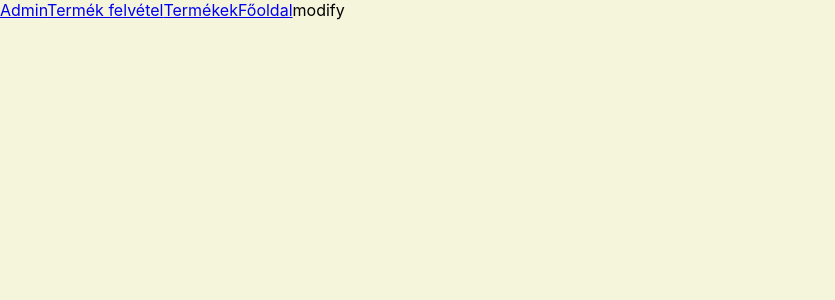
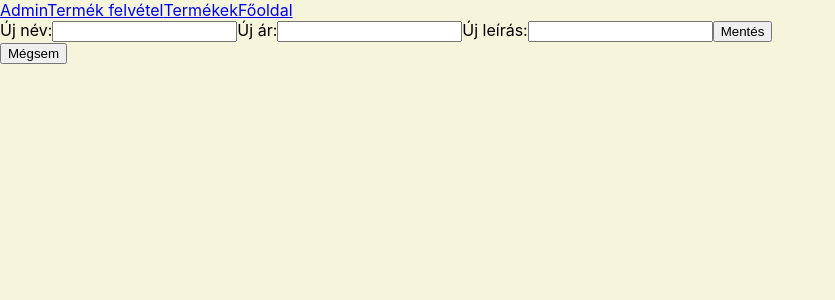
Before and after one commit to MakoveiMiron/csapat-12, a React (Create React App) app in the folder projekt/projekt12/: page /admin/termekek/1/modositas in a window 1280 px wide. Shown: the top 300 px of the page, without its empty margins (0-835 px from the left). Built offline with nearby package versions, Linux system fonts and the light colour scheme; no server answers.

Commit message:
admin termek-szerkesztes oldal kesz

```diff
--- a/projekt/projekt12/src/components/Admin products/Modify/AdminModifyProduct.js
+++ b/projekt/projekt12/src/components/Admin products/Modify/AdminModifyProduct.js
@@ -1,7 +1,62 @@
+import { useState, useEffect } from "react";
+import { useParams, useNavigate } from "react-router-dom";
+import { readProducts, updateProduct } from "../../../Services/Crud";
+import formatData from "../../../Utils/formdata";
+import "./AdminModifyProduct.css"
 export default function AdminModifyProduct(){
+
+    const [productModify, setProductModify] = useState("");
+    const [newTitle, setNewTitle] = useState("");
+    const [newPrice, setNewPrice] = useState("");
+    const [newDescription, setNewDescription] = useState("");
+	const { id } = useParams();
+	const navigate = useNavigate();
+
+	useEffect(() => {
+		readProducts().then((data) => {
+			const productToModify = formatData(data).find(
+				(product) => product.id === id
+			);
+			setProductModify(productToModify);
+            setNewTitle(productModify.title);
+            setNewPrice(productModify.price);
+            setNewDescription(productModify.description);
+		});
+	}, [id,productModify.title,productModify.price,productModify.description]);
+
+    function handleTitleChange(e){
+        setNewTitle(e.target.value);
+    }
+
+    function handlePriceChange(e){
+        setNewPrice(e.target.value);
+    }
+
+    function handleDescChange(e){
+        setNewDescription(e.target.value);
+    }
+
+    function handleSubmit(e){
+        e.preventDefault();
+        updateProduct(id,newTitle,newPrice,newDescription)
+        navigate("/admin/termekek");
+    }
+
     return(
         <>
-        modify
+        <form onSubmit={handleSubmit}>
+            <label htmlFor="title">Új név:</label>
+            <input className="input" maxLength={100} id="title" type="text" value={newTitle} onChange={handleTitleChange} required/>
+
+            <label htmlFor="price">Új ár:</label>
+            <input className="input" id="price" type="number" value={newPrice} onChange={handlePriceChange} required/>
+
+            <label htmlFor="description">Új leírás:</label>
+            <input rows={8} cols={30} id="description" type="text" value={newDescription} onChange={handleDescChange} required/>
+
+            <button type="submit">Mentés</button>
+        </form>
+        <button onClick={()=> navigate("/admin/termekek")}>Mégsem</button>
         </>
     )
 }
```
